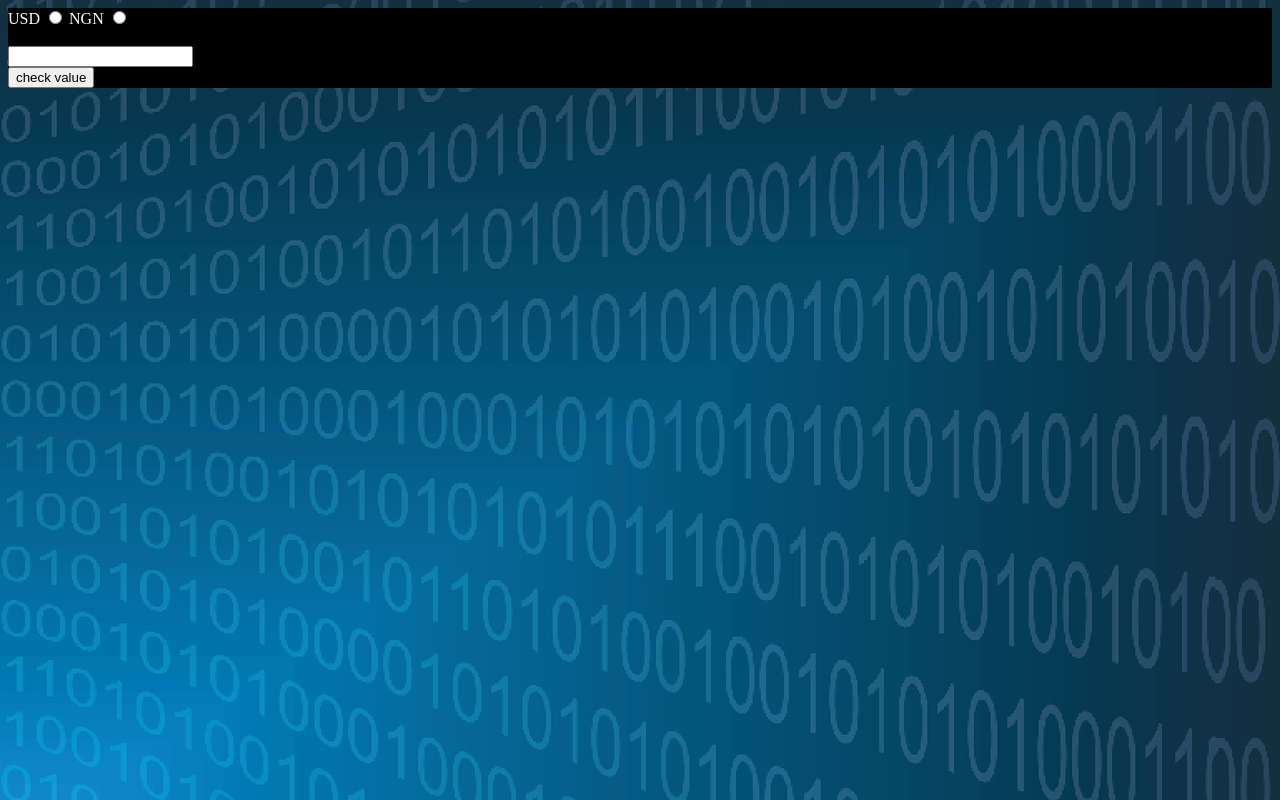
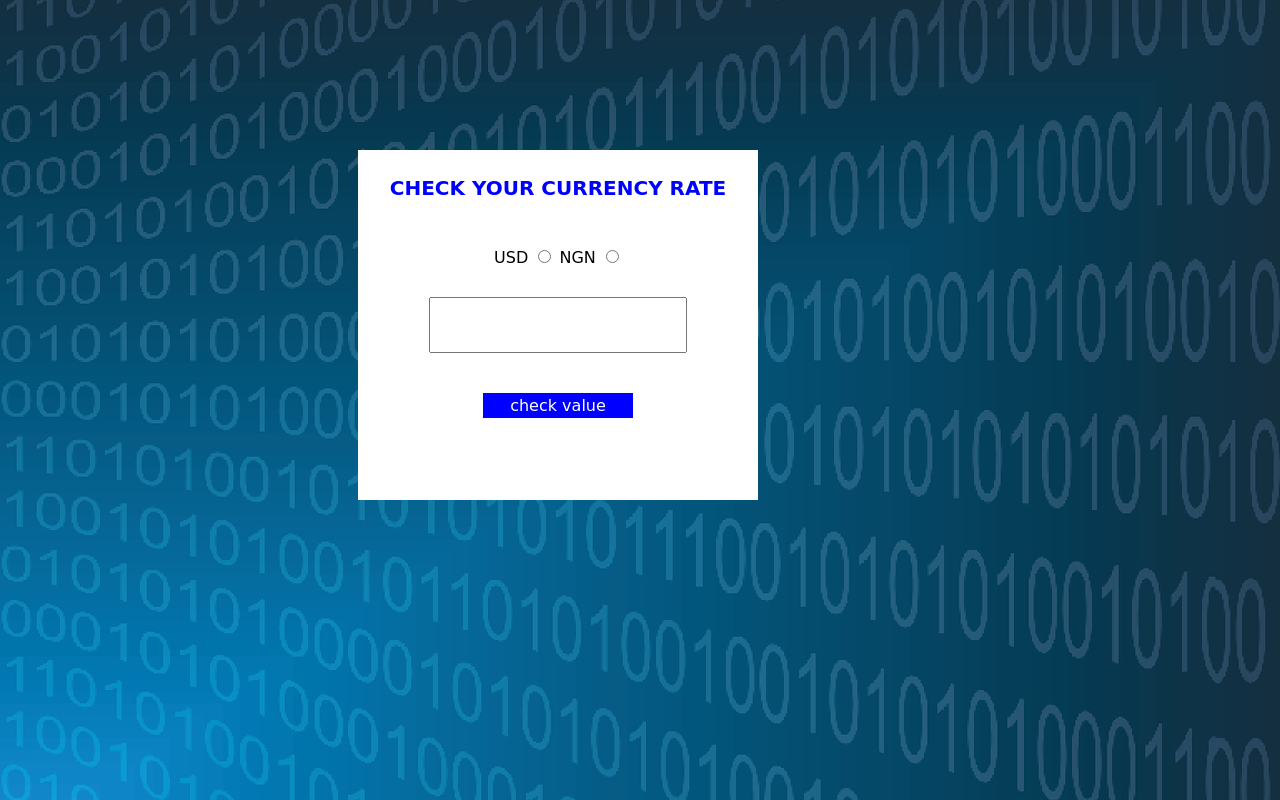
Before and after one commit to 4nonymoustechie/exchange-ASSING, a plain HTML site: page index.html in a window 1280 px wide. Drawn offline with Linux system fonts and the light colour scheme.

Commit message:
i styled my website with diffrent colors and effect

```diff
--- a/index.css
+++ b/index.css
@@ -1,22 +1,63 @@
 body{
     background-image: url(./background-1086840_1280.webp);
+    align-items: center;
 }
 
 
 
+
+
 .forchange{
-    display: block;
-    align-items: center;
-    justify-content: center;
-   background-color: black;
-   gap: 20px;
-
+    display: flex;
+   align-items: center;
+   justify-content: center;
+   background-color: rgb(255, 255, 255);
+   gap: 30px;
+   color: black;
+   height: 350px;
+   width: 400px;
+   margin-left: 350px;
+   margin-top: 150px;
+   flex-direction: column;
 }
 
 .inputer{
     display: block;
+    justify-content: center;
+    align-items: center;
+    margin-bottom: 10px;
+    width: 250px;
+    height: 50px;
+    padding: left 50px; ;
 }
 .radioblock{
-    color: white;
+    /* margin-left: 20px; */
+    align-items: center;
+    font: 1.3em ;
+    font-family: cursive;
+
 
 }
+.btn{
+
+    width: 150px;
+    background-color: blue;
+    color: rgb(255, 255, 255);
+    /* margin-left: 20px; */
+    font-size: 1em ;
+    font-family: cursive;
+    border : solid 2px blue ;
+    transition: transform .2s;
+
+}
+
+
+  .btn:hover {
+    transform: scale(1.5);
+  }
+
+  h2{
+    color: blue;
+    font-family: cursive;
+    font-size: 20px;
+  }
--- a/index.html
+++ b/index.html
@@ -8,11 +8,12 @@
 </head>
 <body>
     <div class="forchange">
+        <h2>CHECK YOUR CURRENCY RATE</h2>
         <div class="radioblock">
     <label for="cz">USD</label>
     <input type="radio" id="cx" name="bttn" class="usdbtn">
       <label for="cz">NGN</label>
-        <input type="radio" id="cz" name="bttn" class = "ngnbtn"><br><br>
+        <input type="radio" id="cz" name="bttn" class = "ngnbtn">
     </div>
         <input class="inputer" type="text">
 
```
